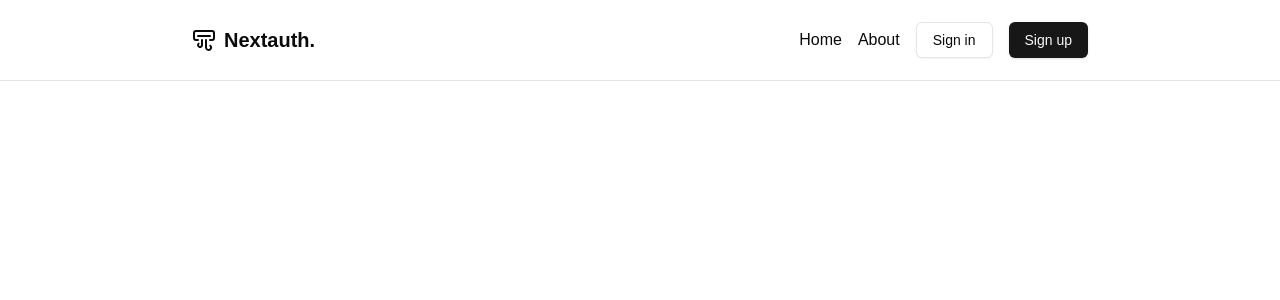
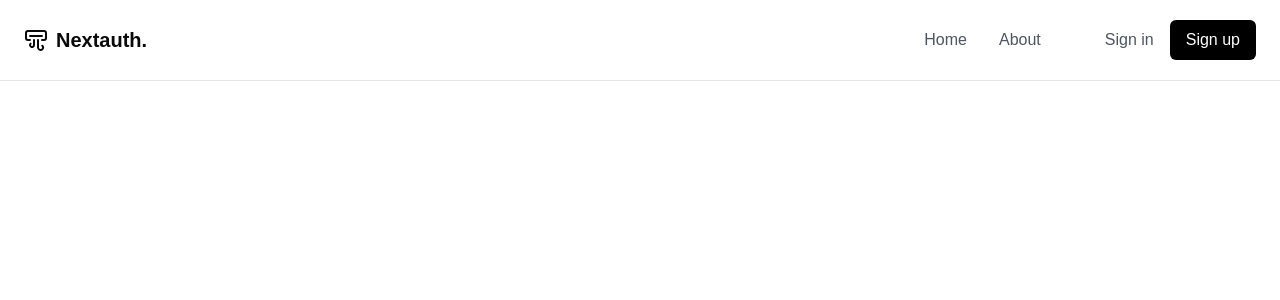
Before and after one commit to zabihbakhtiari/next-auth, a Next.js app: page / in a window 1280 px wide. Shown: the top 300 px of the page. Built offline with nearby package versions, Linux system fonts and the light colour scheme.

Commit message:
page links fix

```diff
--- a/components/navbar.tsx
+++ b/components/navbar.tsx
@@ -1,45 +1,42 @@
 import React from 'react'
 import Link from 'next/link'
 import { AirVent } from 'lucide-react'
-import { Button } from "@/components/ui/button"
-import { buttonVariants } from "@/components/ui/button"  // Fixed the syntax
 
 export default function Navbar() {
   return (
-    <nav className='border-b px-4 py-2 bg-white'>
-      <div className='flex items-center justify-between mx-auto max-w-4xl h-16'>
-        <Link href="/" className="text-xl font-bold flex items-center gap-2">
+    <nav className='border-b px-6 py-2 bg-white'>
+      <div className='flex items-center justify-between mx-auto max-w-7xl h-16'>
+        <div className="flex items-center gap-2">
           <AirVent className="h-6 w-6" />
-          Nextauth.
-        </Link>
+          <span className="text-xl font-bold">Nextauth.</span>
+        </div>
 
-        <div className="flex gap-4 items-center">
-          <Link
-            href="/"
-            className="hover:text-blue-600"
-          >
+        <div className="flex items-center gap-8">
+          <div className="flex gap-8 mr-8">
+            <Link href="/" className="text-gray-600 hover:text-gray-900">
               Home
             </Link>
-          <Link
-            href="/about"
-            className="hover:text-blue-600"
-          >
+            <Link href="/about" className="text-gray-600 hover:text-gray-900">
               About
             </Link>
+          </div>
+
+          <div className="flex items-center gap-4">
             <Link
               href="/sign-in"
-            className={buttonVariants({ variant: "outline" })}
+              className="text-gray-600 hover:text-gray-900"
             >
               Sign in
             </Link>
             <Link
               href="/sign-up"
-            className={buttonVariants({ variant: "default" })}
+              className="px-4 py-2 rounded-md bg-black text-white hover:bg-gray-800 transition-colors"
             >
               Sign up
             </Link>
           </div>
         </div>
+      </div>
     </nav>
   )
 }
```
Lines whose indentation alone changed are shown as unchanged.
